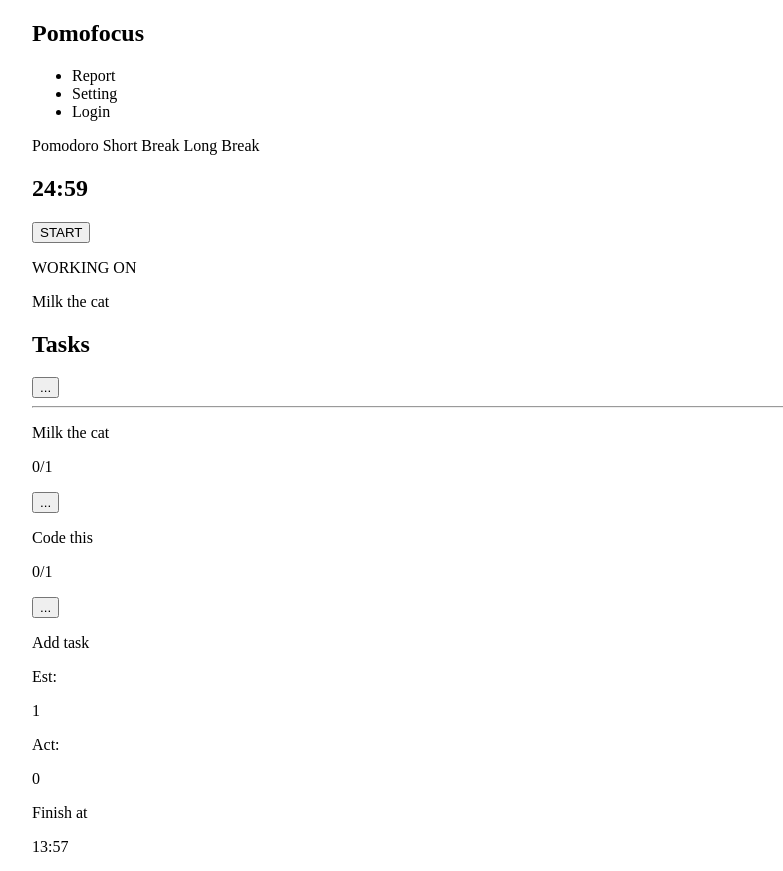
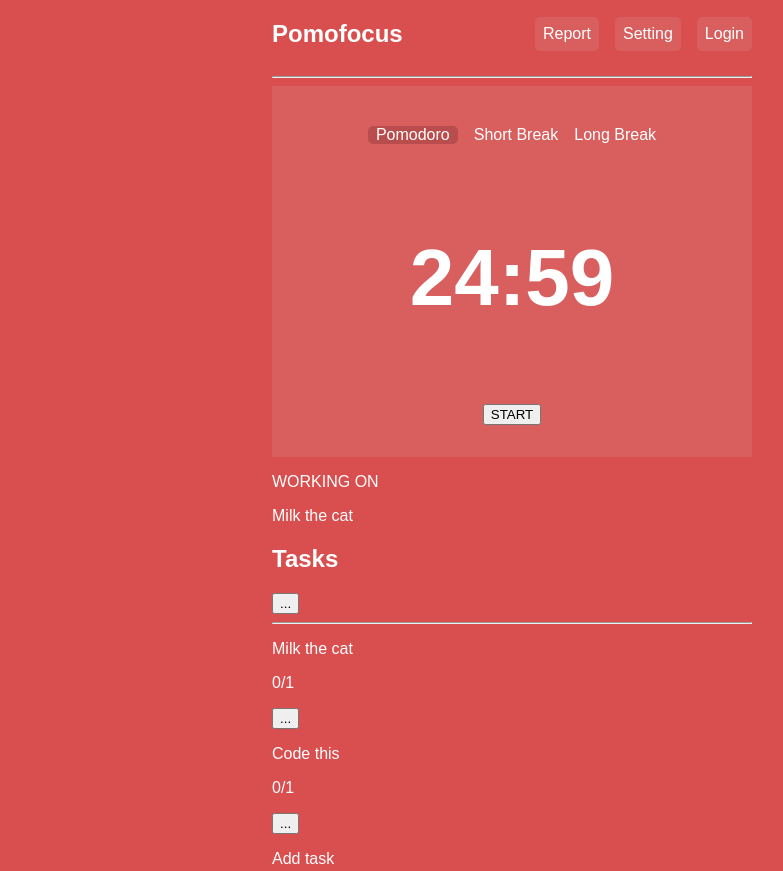
Before and after one commit to amorea9/Re-create, a plain HTML site: page index.html in a window 1280 px wide. Shown: the top 871 px of the page, without its empty margins (128-911 px from the left). Drawn offline with Linux system fonts and the light colour scheme; a web font is replaced by a local one.

Commit message:
worked on nav bar styling

```diff
--- a/index.html
+++ b/index.html
@@ -4,7 +4,7 @@
     <meta charset="UTF-8" />
     <meta http-equiv="X-UA-Compatible" content="IE=edge" />
     <meta name="viewport" content="width=device-width, initial-scale=1.0" />
-    <title>Document</title>
+    <title>Pomofocus</title>
     <link rel="stylesheet" href="style.css" />
   </head>
   <body>
@@ -17,12 +17,18 @@
           <li>Login</li>
         </ul>
       </nav>
+
+      <hr class="dark_hr" />
     </header>
     <main>
       <section class="red_space">
+        <section class="red_space_content">
           <div class="timer">
-          <span>Pomodoro</span> <span>Short Break</span> <span>Long Break</span>
-          <h1>24:59</h1>
+            <div class="pomodoro_type">
+              <span class="active">Pomodoro</span> <span>Short Break</span>
+              <span>Long Break</span>
+            </div>
+            <h1 class="time_left">24:59</h1>
             <button>START</button>
           </div>
           <div class="details">
@@ -32,7 +38,7 @@
           <div class="tasks">
             <h2>Tasks</h2>
             <button>...</button>
-          <hr />
+            <hr class="long_hr" />
             <div class="task_1">
               <p>Milk the cat</p>
               <p>0/1</p>
@@ -56,18 +62,20 @@
             </div>
           </div>
         </section>
+      </section>
       <section class="text_space">
+        <section class="text_space_content">
           <h1>An online Pomodoro Timer to boost your productivity</h1>
           <h2>What is Pomofocus?</h2>
-        <hr />
+          <hr class="short_hr" />
           <p>
             Lorem ipsum dolor sit amet, consectetur adipisicing elit. Optio
             asperiores id nobis repudiandae itaque esse dolores deserunt iure,
-          provident molestias ea laborum, corrupti alias non facere? Illum quod
-          rem neque.
+            provident molestias ea laborum, corrupti alias non facere? Illum
+            quod rem neque.
           </p>
           <h2>What is Pomodoro Technique?</h2>
-        <hr />
+          <hr class="short_hr" />
           <p>
             Lorem ipsum, dolor sit amet consectetur adipisicing elit. Laudantium
             reiciendis optio minus similique amet autem tenetur consectetur
@@ -75,7 +83,7 @@
             repellat quisquam sint numquam!
           </p>
           <h2>How to use the Pomodoro Timer?</h2>
-        <hr />
+          <hr class="short_hr" />
           <ol>
             <li>Add tasks to work on today</li>
             <li>Set estimate pomodoros (1=25min of work) for each tasks</li>
@@ -85,7 +93,7 @@
             <li>Iterate 3-5 until you finish the tasks</li>
           </ol>
           <h2>Features</h2>
-        <hr />
+          <hr class="short_hr" />
           <ul>
             <li>Responsive design that works with desktop and mobile</li>
             <li>
@@ -95,9 +103,10 @@
             <li>Customizable timer intervals to suit your preference</li>
           </ul>
         </section>
+      </section>
     </main>
     <footer>
-      <nav>
+      <nav class="footer_nav">
         <ul>
           <li>HOME</li>
           <li>PRIVACY</li>
--- a/style.css
+++ b/style.css
@@ -3,15 +3,116 @@
 :root {
   --section-red: #d94e4e;
   --text: #591e23;
+  --darker-red: #b94c4c;
   --t-white: #ffff;
   --red-opacity: #d95f5f;
   --links: #f29999;
-  --white-space: 10rem;
+  --white-space: 25rem;
   --main-font: proxima-nova, sans-serif;
   --font-weight: 700;
+  --gap: 1rem;
+  --gap-header: 3rem;
+  --padding: 2rem;
+  --font-size-big: 5rem;
+}
+* {
+  box-sizing: border-box;
+  list-style-type: none;
+  text-decoration: none;
+  font-family: var(--main-font);
+}
+body {
+  background-color: var(--section-red);
+  margin: 0;
 }
 
-body {
+main {
+  display: grid;
+  grid-template-columns: 1fr;
+  grid-template-rows: auto;
+}
+header {
+  color: var(--t-white);
+}
+
+/* setting colors and sections*/
+.red_space {
+  background-color: var(--section-red);
+  color: var(--t-white);
+}
+
+.red_space_content,
+.text_space_content,
+header {
   margin-left: var(--white-space);
   margin-right: var(--white-space);
 }
+
+.text_space {
+  background-color: var(--t-white);
+}
+
+footer {
+  background-color: var(--t-white);
+}
+
+hr {
+  color: var(--t-white);
+}
+
+/* nav bar */
+
+nav {
+  display: flex;
+  flex-direction: row;
+  justify-content: space-between;
+  align-items: center;
+  gap: var(--gap-header);
+  padding: 0;
+  background-color: var(--section-red);
+}
+
+ul {
+  display: flex;
+  flex-direction: row;
+  justify-content: space-around;
+  gap: var(--gap);
+  padding: 0;
+}
+
+li {
+  background-color: var(--red-opacity);
+  padding: 0.5rem;
+  border-radius: 5px;
+}
+
+.dark_hr {
+  color: var(--red-opacity);
+}
+
+/* timer */
+.timer {
+  background-color: var(--red-opacity);
+  padding: var(--padding);
+  display: flex;
+  flex-direction: column;
+  justify-content: space-evenly;
+  align-items: center;
+}
+.pomodoro_type {
+  display: flex;
+  flex-direction: row;
+  gap: var(--gap);
+  padding: 0.5rem;
+}
+.active {
+  background-color: var(--darker-red);
+  padding-right: 0.5rem;
+  padding-left: 0.5rem;
+
+  border-radius: 5px;
+}
+
+.time_left {
+  font-size: var(--font-size-big);
+}
```
Lines whose indentation alone changed are shown as unchanged.
